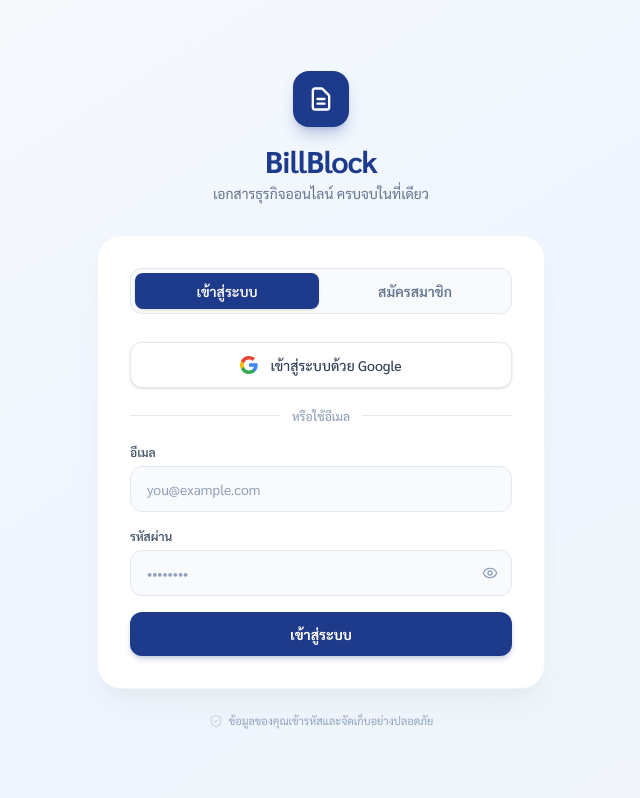
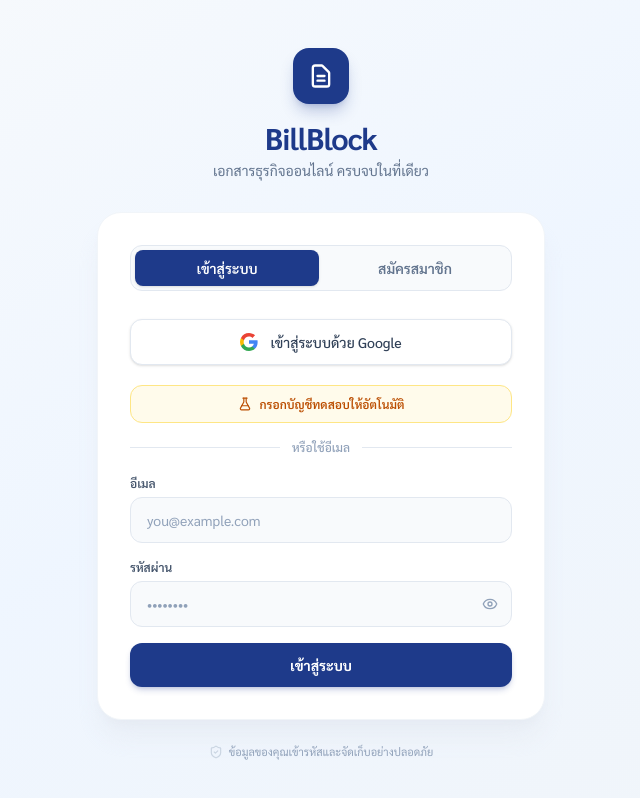
Before and after one commit to madebyjame/BillBlock, a React (Vite) app: page /login in a window 1280 px wide. Shown: the top 798 px of the page, without its empty margins (319-959 px from the left). Built offline with nearby package versions, Linux system fonts and the light colour scheme; no server answers.

Commit message:
feat: add demo login button that auto-fills test credentials
https://claude.ai/code/session_01Ge44tTUkBsyYqqzep3QYFP

```diff
--- a/src/components/LoginPage.tsx
+++ b/src/components/LoginPage.tsx
@@ -1,10 +1,13 @@
 import { useState } from 'react'
 import { motion, AnimatePresence } from 'framer-motion'
-import { Eye, EyeOff, Loader2, ShieldCheck } from 'lucide-react'
+import { Eye, EyeOff, FlaskConical, Loader2, ShieldCheck } from 'lucide-react'
 import { toast } from 'sonner'
 import { supabase } from '../lib/supabase'
 
 type Mode = 'login' | 'register'
+
+const DEMO_EMAIL = 'test@billblock.demo'
+const DEMO_PASSWORD = 'Test1234'
 
 const ERROR_MAP: Record<string, string> = {
   'Invalid login credentials': 'อีเมลหรือรหัสผ่านไม่ถูกต้อง กรุณาลองใหม่อีกครั้ง',
@@ -56,6 +59,12 @@ export default function LoginPage() {
     } finally {
       setLoading(false)
     }
+  }
+
+  function fillDemo() {
+    setMode('login')
+    setEmail(DEMO_EMAIL)
+    setPassword(DEMO_PASSWORD)
   }
 
   async function handleGoogle() {
@@ -129,6 +138,17 @@ export default function LoginPage() {
               <GoogleIcon />
             )}
             <span>เข้าสู่ระบบด้วย Google</span>
+          </button>
+
+          {/* Demo login */}
+          <button
+            type="button"
+            onClick={fillDemo}
+            disabled={loading || googleLoading}
+            className="w-full flex items-center justify-center gap-2 rounded-xl border border-amber-200 bg-amber-50 px-4 py-2.5 text-xs font-semibold text-amber-700 hover:bg-amber-100 hover:border-amber-300 transition-all duration-150 disabled:opacity-60 disabled:cursor-not-allowed mb-4"
+          >
+            <FlaskConical className="h-3.5 w-3.5" />
+            กรอกบัญชีทดสอบให้อัตโนมัติ
           </button>
 
           {/* Divider */}
```
